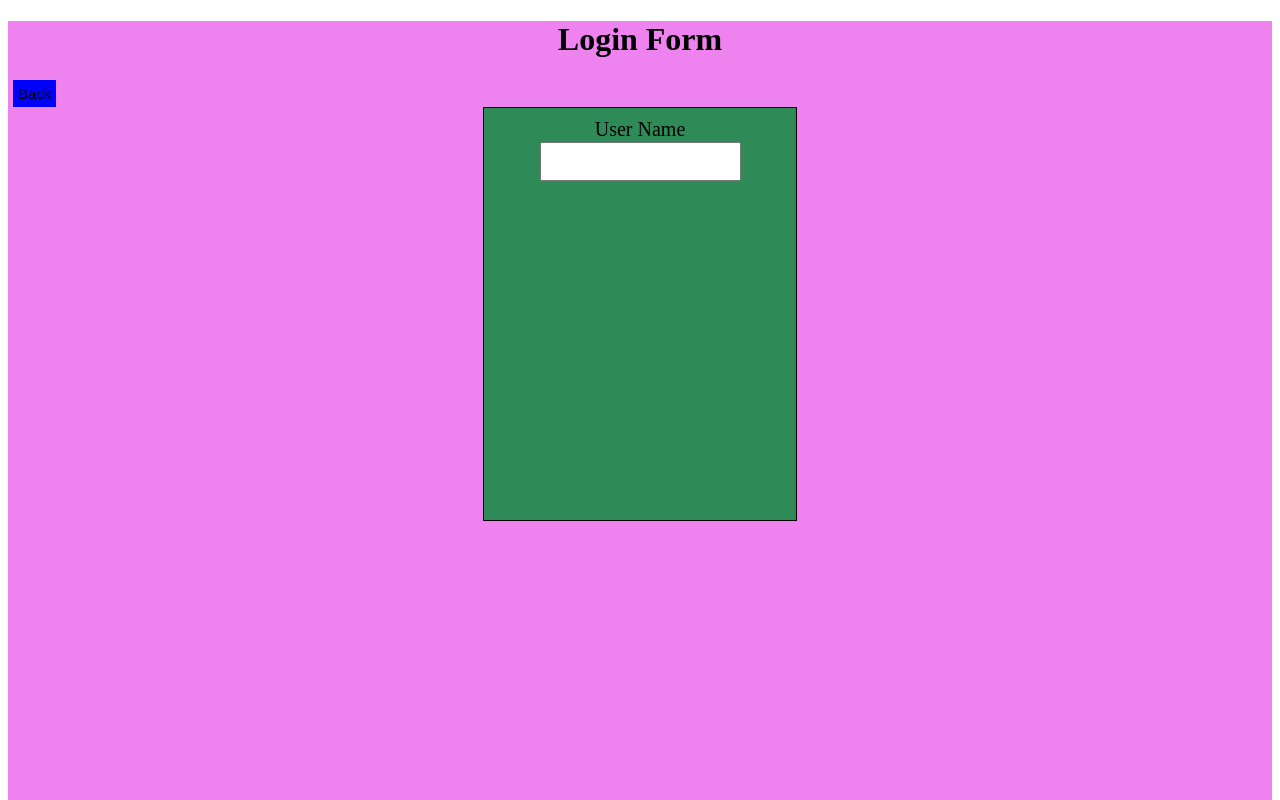
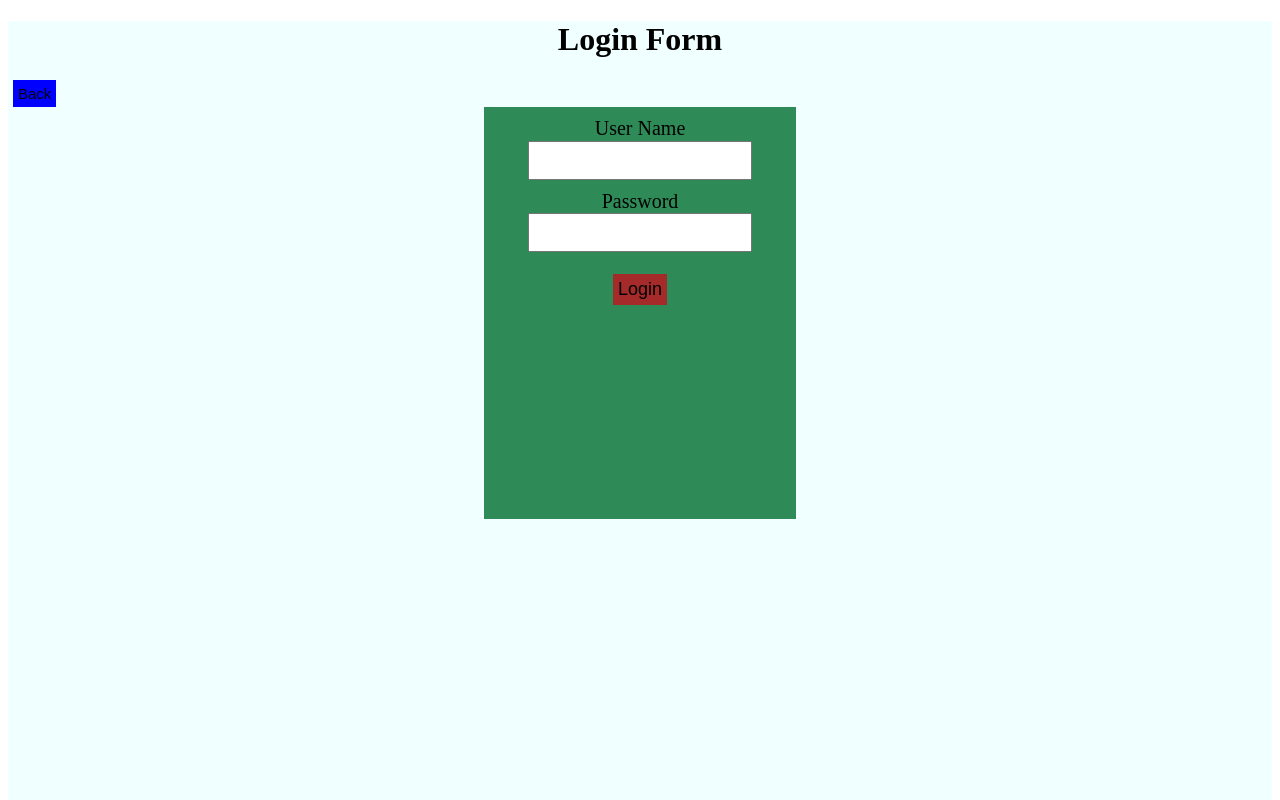
Before and after one commit to shivcharankhanderao/My_Angular_Project, an Angular app in the folder My_First_Project/: page /login in a window 1280 px wide. Shown: the top 800 px of the page. Built offline with nearby package versions, Linux system fonts and the light colour scheme.

Commit message:
Directive

```diff
--- a/My_First_Project/src/app/app-routing.module.ts
+++ b/My_First_Project/src/app/app-routing.module.ts
@@ -5,18 +5,20 @@ import { SignupComponent } from './signup/signup.component';
 import { HomeComponent } from './home/home.component';
 import { PathNotFoundComponent } from './path-not-found/path-not-found.component';
 import { LandingComponent } from './landing/landing.component';
+import { DirectiveInAngularComponent } from './directive-in-angular/directive-in-angular.component';
 
 const routes: Routes = [
   { path: '', component: LandingComponent },
   { path: 'landing', component: LandingComponent },
   { path: 'login', component: LoginComponent },
   { path: 'signup', component: SignupComponent },
+  { path: 'directive', component: DirectiveInAngularComponent},
 
   // {path :'', component: HomeComponent},
   // {path :'home', component :HomeComponent},
   // {path :'admin', loadChildren:()=> import('./admin/admin.module').then(mod => mod.AdminModule)},
   // {path : 'owner', loadChildren:()=> import('./owner/owner.module').then(m=> m.OwnerModule)},
-  // {path :'user', loadChildren:()=> import('./user/user.module').then(m=> m.UserModule)},
+  {path :'user', loadChildren:()=> import('./user/user.module').then(m=> m.UserModule)},
   // {path : '**', component : PathNotFoundComponent}
 ];
 
--- a/My_First_Project/src/app/app.module.ts
+++ b/My_First_Project/src/app/app.module.ts
@@ -9,6 +9,7 @@ import { SignupComponent } from './signup/signup.component';
 import { HomeComponent } from './home/home.component';
 import { PathNotFoundComponent } from './path-not-found/path-not-found.component';
 import { LandingComponent } from './landing/landing.component';
+import { DirectiveInAngularComponent } from './directive-in-angular/directive-in-angular.component';
 
 @NgModule({
   declarations: [
@@ -17,7 +18,8 @@ import { LandingComponent } from './landing/landing.component';
     SignupComponent,
     HomeComponent,
     PathNotFoundComponent,
-    LandingComponent
+    LandingComponent,
+    DirectiveInAngularComponent
   ],
   imports: [
     BrowserModule,
--- /dev/null
+++ b/My_First_Project/src/app/directive-in-angular/directive-in-angular.component.css
@@ -0,0 +1,6 @@
+.div-container{
+    border: 1px solid black;
+    width: 100px;
+    height: 100px;
+    background: salmon;
+}
--- /dev/null
+++ b/My_First_Project/src/app/directive-in-angular/directive-in-angular.component.html
@@ -0,0 +1,26 @@
+<div>
+    <!-- in case true value of property compiler will ADD that element to DOM -->
+    <h1 *ngIf="show1">i live  in mumbai</h1>
+
+    <!-- in case false value of property compiler will remove that element from DOM -->
+    <h1 *ngIf="show2">i live in pune</h1>
+
+    <!-- in case of undefined value of property it will consider it as a false -->
+    <h2 *ngIf="toshowpara1">test1</h2>
+
+    <!-- In case of condition compiler will show element if condition would true else it will remove from DOM if condition is false -->
+    <p *ngIf="toshowpara2 == 'shivcharan'">test2</p>
+
+    <!-- <h1 *ngIf="undefinedProperty = true">testtttt</h1> not possible -->
+
+    <!-- in case of property having NULL value compiler will consider it as a false hence it should remove from DOM -->
+    <h2 *ngIf="nullProperty">kkkkkkkk</h2>
+</div>
+
+<h1> Toggeling Effect </h1>
+<div class="div-container" *ngIf="toggel">
+
+</div>
+<br><br>
+
+<button (click)="toggelEffect()">Check</button>
--- /dev/null
+++ b/My_First_Project/src/app/directive-in-angular/directive-in-angular.component.ts
@@ -0,0 +1,24 @@
+import { Component } from '@angular/core';
+
+@Component({
+  selector: 'app-directive-in-angular',
+  templateUrl: './directive-in-angular.component.html',
+  styleUrls: ['./directive-in-angular.component.css']
+})
+export class DirectiveInAngularComponent {
+  show1=true;
+  show2=false;
+  toshowpara1! : string;
+  toshowpara2 : string ='shivcharan';
+  undefinedProperty : any;
+  nullProperty = null;
+
+  toggel = true;
+
+  toggelEffect(){
+    // this.toggel = false;
+    this.toggel = !this.toggel;
+  }
+
+
+}
--- a/My_First_Project/src/app/landing/landing.component.html
+++ b/My_First_Project/src/app/landing/landing.component.html
@@ -2,6 +2,7 @@
     <h1 class="heading">My Application</h1>
     <button class="lgn-btn" (click)="loginButton()">Login</button>
     <button class="lgn-btn" routerLink="/signup">Sign Up</button>
-    <!-- <button class="lgn-btn" (click)="studentActivity()">Student Activity</button> -->
+    <button class="lgn-btn" (click)="studentActivity()">User Activity</button>
+    <button class="lgn-btn" (click)="directive()">Directive</button>
     <!-- <button class="lgn-btn" routerLink="/student/studentData">Student Data</button> -->
 </div>
--- a/My_First_Project/src/app/landing/landing.component.ts
+++ b/My_First_Project/src/app/landing/landing.component.ts
@@ -7,14 +7,17 @@ import { Router } from '@angular/router';
   styleUrls: ['./landing.component.css']
 })
 export class LandingComponent {
-  constructor(private router : Router){
+  constructor(private router: Router) {
 
   }
-  loginButton(){
+  loginButton() {
     this.router.navigateByUrl('/login');
   }
-  studentActivity(){
-    this.router.navigateByUrl('/student/studentActivity');
+  studentActivity() {
+    this.router.navigateByUrl('/user/userLogin');
+  }
+  directive(){
+    this.router.navigateByUrl('/directive');
   }
 
 }
--- a/My_First_Project/src/app/login/login.component.css
+++ b/My_First_Project/src/app/login/login.component.css
@@ -1,9 +1,10 @@
-.container{
+.container {
     height: 100vw;
     width: 100%;
-    background: violet;
+    background: azure;
 }
-.back-btn{
+
+.back-btn {
     background: blue;
     padding: 5px 5px;
     font-size: 15px;
@@ -11,25 +12,51 @@
     border: none;
     text-align: center;
 }
-.heading{
+
+.heading {
     text-align: center;
 }
-.form-container{
+
+.form-container {
     text-align: center;
     margin: auto;
     background-color: seagreen;
-    border: 1px solid black;
+    /* border: 1px solid black; */
     height: 400px;
     width: 300px;
     padding: 6px 6px;
 }
-.label{
+
+.label {
     font-size: 20px;
     padding: 5px;
     top: 4px;
     position: relative;
 }
-.inp-box{
+
+.inp-box {
     padding: 10px;
     margin-top: 5px;
+    width: 200px;
 }
+
+.pass {
+    font-size: 20px;
+    padding: 5px;
+    top: 10px;
+    position: relative;
+}
+
+.inp-pass {
+    padding: 10px;
+    margin-top: 10px;
+    width: 200px;
+}
+
+.lgn-btn {
+    padding: 5px;
+    background: brown;
+    margin-top: 22px;
+    font-size: 18px;
+    border: none;
+}
--- a/My_First_Project/src/app/login/login.component.html
+++ b/My_First_Project/src/app/login/login.component.html
@@ -1,10 +1,14 @@
 <div class="container">
-<h1 class="heading">Login Form</h1>
-<button class="back-btn" routerLink="/landing">Back</button>
-<form class="form-container">
-    <label class="label">User Name</label><br>
-    <input class="inp-box" type="text">
-</form>
+    <h1 class="heading">Login Form</h1>
+    <button class="back-btn" routerLink="/landing">Back</button>
+    <form class="form-container">
+        <label class="label">User Name</label><br>
+        <input class="inp-box" type="text"><br>
+        <label class="pass">Password</label><br>
+        <input class="inp-pass" type="text"><br>
+        <button class="lgn-btn">Login</button><br>
+        <!-- <a> Forgot password</a> -->
+    </form>
 </div>
 <br><br>
 <!-- <button routerLink="">Landing home screen</button> avoid it -->
```
Also changed, not shown: My_First_Project/src/app/landing/landing.component.css (+5 -3 lines), 1 other file (tests, documents, lock files or other folders).
